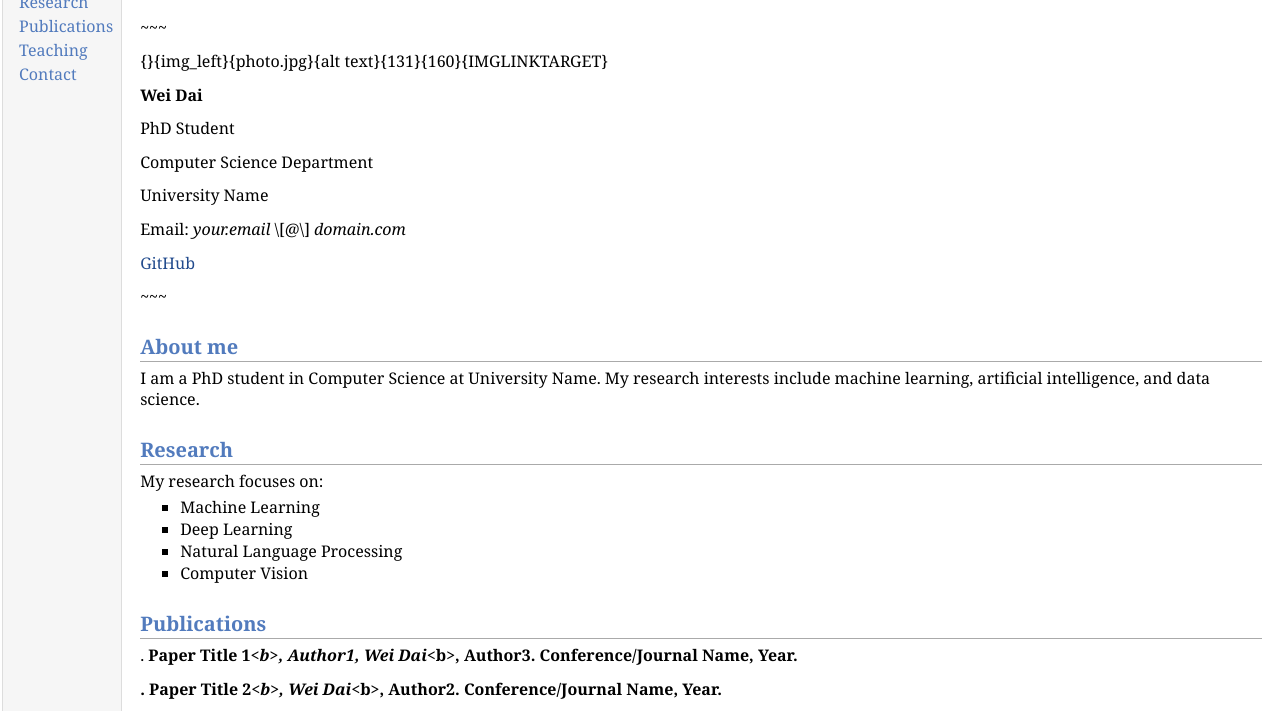
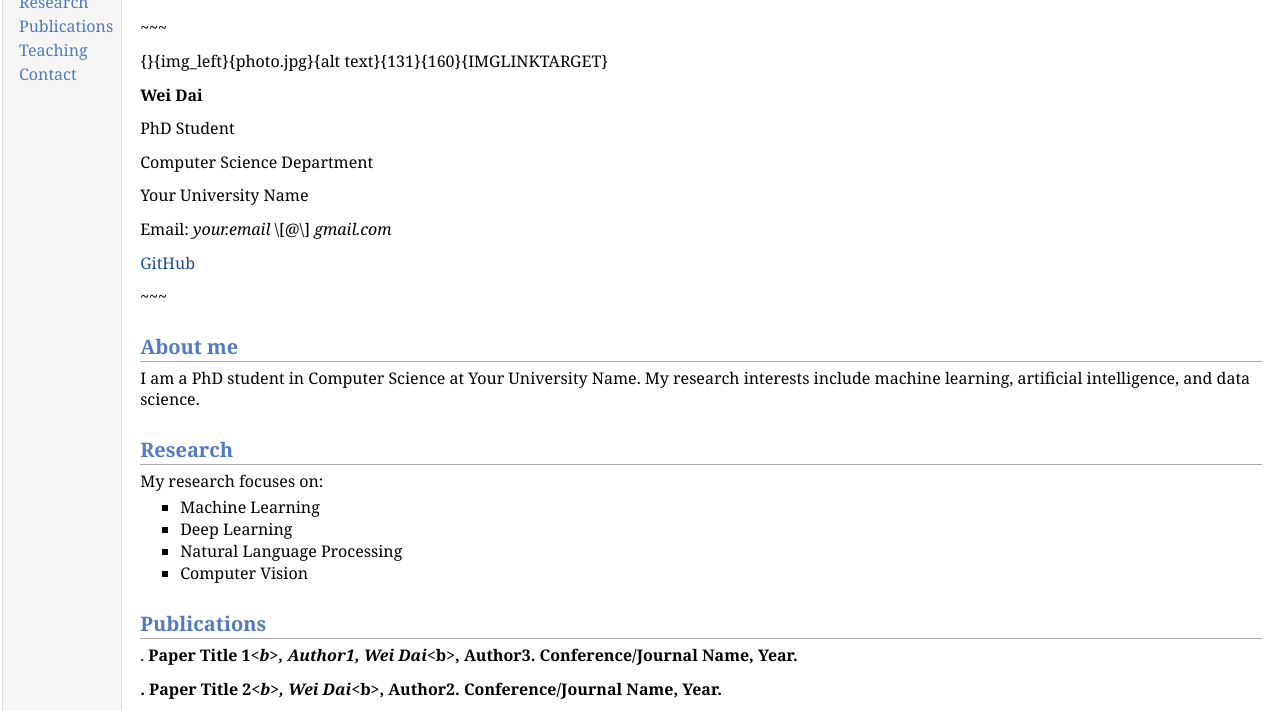
Before and after one commit to WeiDaiATM/WeiDaiATM.github.io, a plain HTML site: page index.html in a window 1280 px wide. Shown: the part 87-798 px from the top of the page. Drawn offline with Linux system fonts and the light colour scheme.

Commit message:
Update personal information and regenerate HTML

```diff
--- a/index.html
+++ b/index.html
@@ -31,13 +31,13 @@
 <p><b>Wei Dai</b><br/></p>
 <p>PhD Student<br/></p>
 <p>Computer Science Department<br/></p>
-<p>University Name<br/></p>
-<p>Email: <i>your.email</i> \[@\] <i>domain.com</i><br/></p>
+<p>Your University Name<br/></p>
+<p>Email: <i>your.email</i> \[@\] <i>gmail.com</i><br/></p>
 <p><a href="https:/<i>github.com</i>WeiDaiATM">GitHub</a><br/></p>
 <p>~~~</p>
 
 <h2>About me</h2>
-<p>I am a PhD student in Computer Science at University Name. My research interests include machine learning, artificial intelligence, and data science.</p>
+<p>I am a PhD student in Computer Science at Your University Name. My research interests include machine learning, artificial intelligence, and data science.</p>
 
 <h2>Research</h2>
 <p>My research focuses on:</p>
```
Also changed, not shown: 1 other file.
